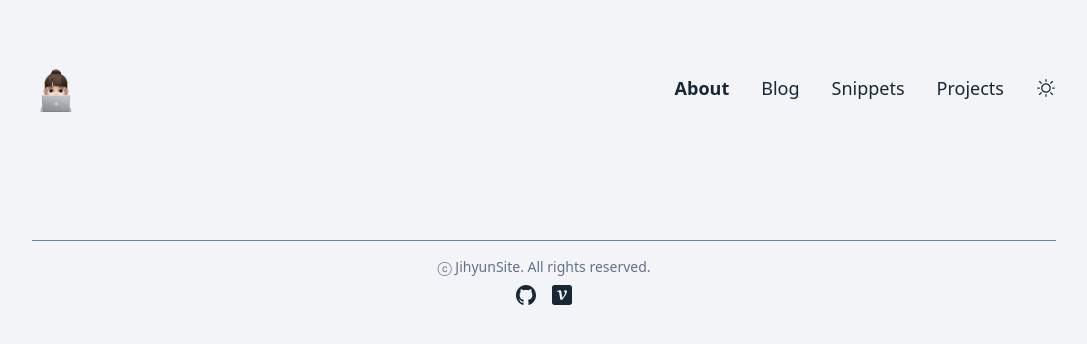
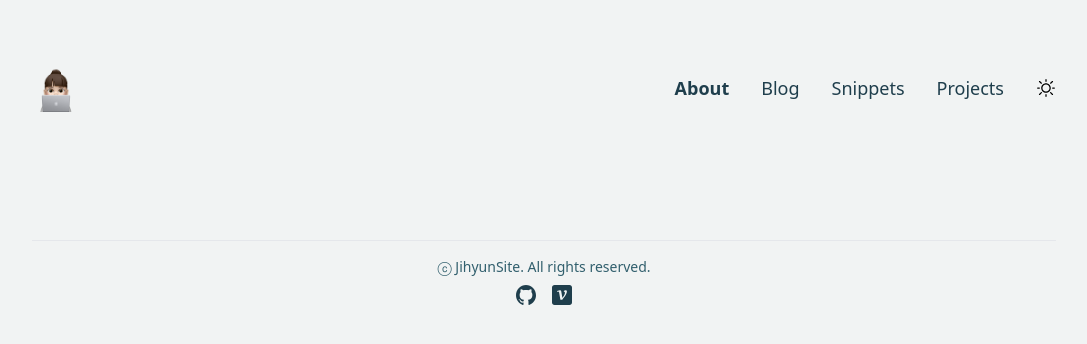
Before and after one commit to jhsung23/my-site, a Next.js app: page / in a window 1280 px wide. Shown: the top 344 px of the page, without its empty margins (96-1183 px from the left). Built offline with nearby package versions, Linux system fonts and the light colour scheme.

Commit message:
design: 전역 color 값 변경

```diff
--- a/tailwind.config.ts
+++ b/tailwind.config.ts
@@ -29,53 +29,58 @@ const config: Config = {
           600: '#525252',
           700: '#404040',
           750: '#363636',
-          800: '#272727',
+          800: '#2E2E2E',
+          850: '#272727',
           900: '#242424',
         },
-        navy: {
-          50: '#F2F4F8',
-          100: '#E2E7EE',
-          150: '#D3DBE6',
-          200: '#C4CFDE',
-          300: '#9AACC6',
-          400: '#6284ad',
-          500: '#657086',
-          600: '#1F2937',
-          700: '#192633',
-          800: '#111B24',
-          900: '#080D11',
+        mint: {
+          50: '#F1F3F3',
+          100: '#E9EEED',
+          200: '#DDE6E4',
+          300: '#A1C4C1',
+          400: '#7DB5B4',
+          500: '#57A2A8',
+          600: '#43838E',
+          700: '#315F6D',
+          800: '#1F3E4C',
+          900: '#0F1E28',
+          950: '#070F12',
         },
       },
     },
   },
   darkMode: 'class',
   plugins: [
+    require('@tailwindcss/typography'),
     plugin(({ addComponents, addUtilities }) => {
       addComponents({
         '.text-primary': {
-          '@apply text-navy-800 dark:text-black-100': '',
+          '@apply text-mint-900 dark:text-black-100': '',
         },
         '.text-secondary': {
-          '@apply text-navy-700 dark:text-black-200': '',
+          '@apply text-mint-800 dark:text-black-200': '',
         },
         '.text-tertiary': {
-          '@apply text-navy-500 dark:text-black-400': '',
+          '@apply text-mint-700 dark:text-black-300': '',
         },
         '.text-mute': {
-          '@apply text-navy-300 dark:text-black-500': '',
+          '@apply text-mint-500 dark:text-black-350': '',
         },
         '.bg-primary': {
-          '@apply bg-navy-50 dark:bg-black-900': '',
+          '@apply bg-mint-50 dark:bg-black-850': '',
         },
         '.bg-secondary': {
-          '@apply bg-navy-100 dark:bg-black-800': '',
+          '@apply bg-mint-100 dark:bg-black-800': '',
         },
         '.bg-tertiary': {
-          '@apply bg-navy-150 dark:bg-black-750': '',
+          '@apply bg-mint-200 dark:bg-black-750': '',
         },
         '.bg-mute': {
-          '@apply bg-navy-300 dark:bg-black-500': '',
+          '@apply bg-mint-400 dark:bg-black-500': '',
         },
+        // '.selected-tag': {
+        //   '@apply  text-sky-900': '',
+        // },
       });
     }),
   ],
```
